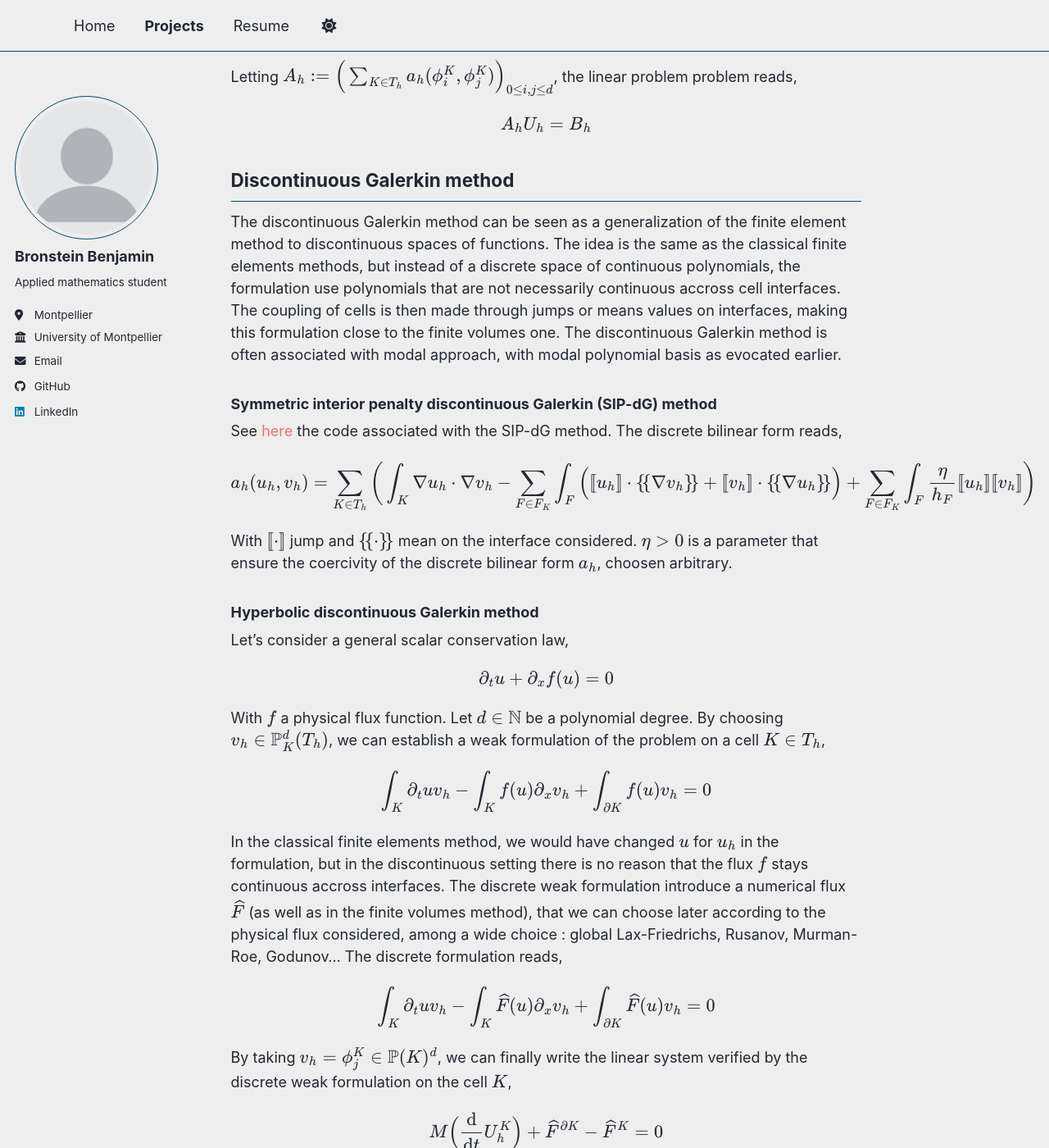
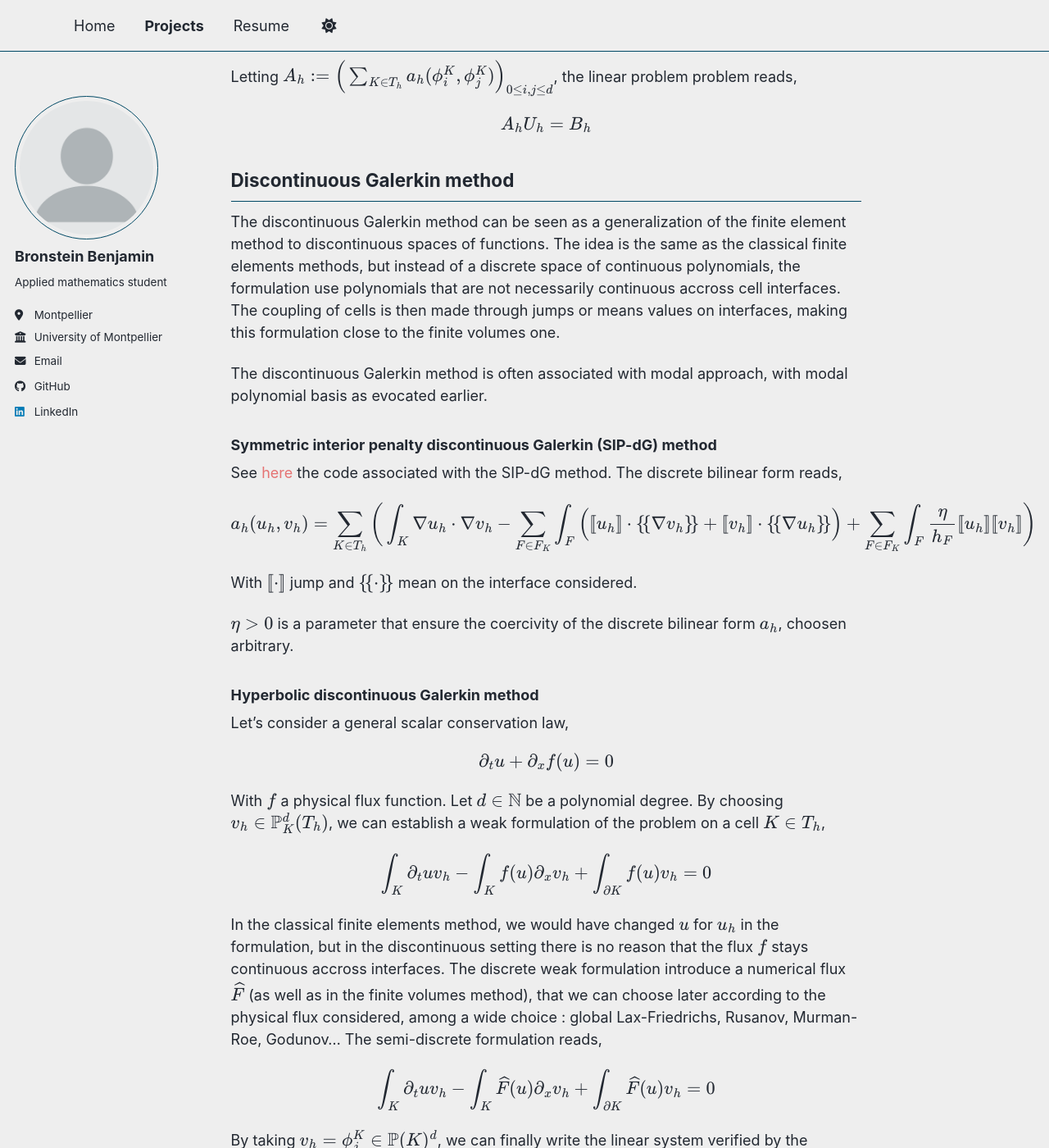
Before and after one commit to HerrBronstein/herrbronstein.github.io, a Jekyll site: the page built from _portfolio/portfolio-4.md, in a window 1280 px wide and 1400 px high, scrolled down 2261 px. Shown: the whole window at 82% size. Built offline with Jekyll 4.4.1, drawn with Linux system fonts in a browser that asks for light colours; a style sheet for code colours, icons or effects is not loaded; part of the change alters nothing that is shown; some of the changed text lies outside the part shown.

Commit message:
Update portfolio-4.md

```diff
--- a/_portfolio/portfolio-4.md
+++ b/_portfolio/portfolio-4.md
@@ -50,7 +50,7 @@ The main idea of the finite elements method is to transform the weak continuous
 $$u_h(t,x) = \sum_{K\in T_h}\sum_{i=0}^{d}u_i^K(t)\phi_i^K(x)$$
 
 Where $(\phi_i^k)_{0 \leq i \leq d}$ is a polynomial basis (often a Lagrange basis) which interpolate functions of the continuous space $V$ to the discrete space $V_h \subset C^0(\Omega)\cap\mathbb{P}^d(T_h)$ on each cells $K \in T_h$.
-The continuous problem is thus transformed into a linear problem in a finite dimension space. The semi-discrete formulation reads :
+The continuous problem is thus transformed into a linear problem in a finite dimension space. The discrete formulation reads :
 Find $u_h \in V_h$ such that for every $v_h \in V_h$
 
 $$a_h(u_h,v_h) := \sum_{K \in T_h}\int_{K}\nabla u_h \cdot \nabla v_h = \int_{\Omega}fv_h $$
@@ -62,6 +62,7 @@ $$A_hU_h=B_h$$
 ## Discontinuous Galerkin method
 
 The discontinuous Galerkin method can be seen as a generalization of the finite element method to discontinuous spaces of functions. The idea is the same as the classical finite elements methods, but instead of a discrete space of continuous polynomials, the formulation use polynomials that are not necessarily continuous accross cell interfaces. The coupling of cells is then made through jumps or means values on interfaces, making this formulation close to the finite volumes one.
+
 The discontinuous Galerkin method is often associated with modal approach, with modal polynomial basis as evocated earlier.
 
 ### Symmetric interior penalty discontinuous Galerkin (SIP-dG) method
@@ -72,6 +73,7 @@ The discrete bilinear form reads,
 $$a_h(u_h,v_h)=\sum_{K \in T_h}\bigg( \int_{K} \nabla u_h \cdot \nabla v_h - \sum_{F \in F_K}\int_{F} \Big( \llbracket u_h \rrbracket \cdot \avg{\nabla v_h} +  \llbracket  v_h \rrbracket \cdot \avg{\nabla u_h} \Big) + \sum_{F \in F_K} \int_{F} \frac{\eta}{h_F} \llbracket u_h \rrbracket \llbracket v_h \rrbracket \bigg)$$
 
 With $\llbracket \cdot \rrbracket$ jump and $\avg{\cdot}$ mean on the interface considered.
+
 $\eta > 0$ is a parameter that ensure the coercivity of the discrete bilinear form $a_h$, choosen arbitrary.
 
 ### Hyperbolic discontinuous Galerkin method
@@ -85,7 +87,7 @@ With $f$ a physical flux function. Let $d\in \mathbb{N}$ be a polynomial degree.
 $$\int_{K} \partial_t u v_h - \int_{K} f(u) \partial_x v_h + \int_{\partial K} f(u) v_h = 0$$
 
 In the classical finite elements method, we would have changed $u$ for $u_h$ in the formulation, but in the discontinuous setting there is no reason that the flux $f$ stays continuous accross interfaces. The discrete weak formulation introduce a numerical flux $\widehat{F}$ (as well as in the finite volumes method), that we can choose later according to the physical flux considered, among a wide choice : global Lax-Friedrichs, Rusanov, Murman-Roe, Godunov...
-The discrete formulation reads,
+The semi-discrete formulation reads,
 
 $$\int_{K} \partial_t u v_h - \int_{K} \widehat{F}(u) \partial_x v_h + \int_{\partial K} \widehat{F}(u) v_h  = 0$$
 
@@ -93,7 +95,10 @@ By taking $v_h = \phi_j^K \in \mathbb{P}(K)^d$, we can finally write the linear
 
 $$M\Big( \frac{\text{d}}{\text{d}t}U_h^K\Big) + \widehat{F}^{\partial K} - \widehat{F}^K = 0$$
 
-With $M$ the mass matrix of the polynomial basis.
+With $M$ the mass matrix of the associated polynomial basis.
 
 ## Hybrid high-order (HHO) method
 Not coded yet but this is a future goal !
+
+We consider the HHO space,
+$$\underline{U}_h := \Big\{ \big( (v_K)_{K \in T_h}, (v_F)_{F \in F_h} \big) \ | \ \forall K \in T_h, \ v_K \in \mathbb{P}^d(K), \quad \forall F \in F_h, v_F \in \mathbb{P}^d(F)  \Big\} $$
```
